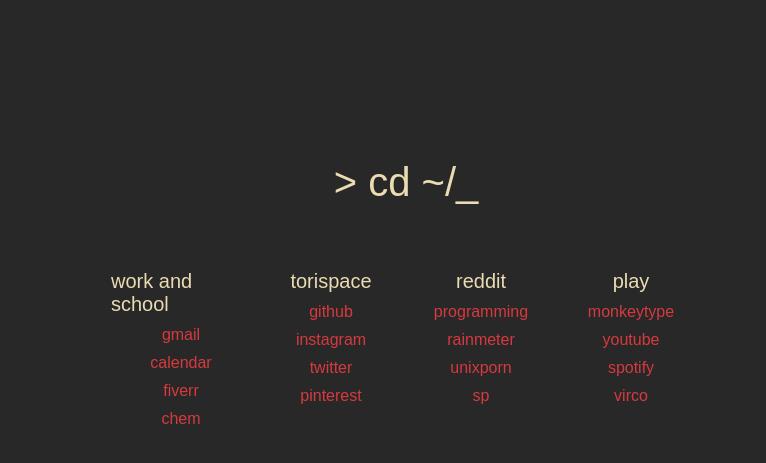
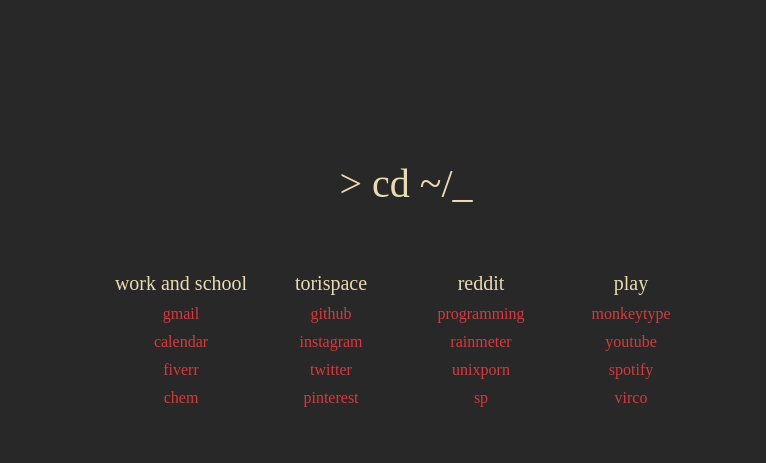
Before and after one commit to torikokodesu/konnichiwa, a plain HTML site: page index.html in a window 1280 px wide. Shown: the part 140-603 px from the top of the page, 514-1280 px from the left. Drawn offline with Linux system fonts and the light colour scheme.

Commit message:
Update style.css

```diff
--- a/style.css
+++ b/style.css
@@ -1,6 +1,6 @@
 html, body {
   background:#282828;
-  font-family: "Arial";
+  font-family: "Chihaya Jyun";
   color: #EADBB2;
   height: 100%;
   width: 100%;
```
